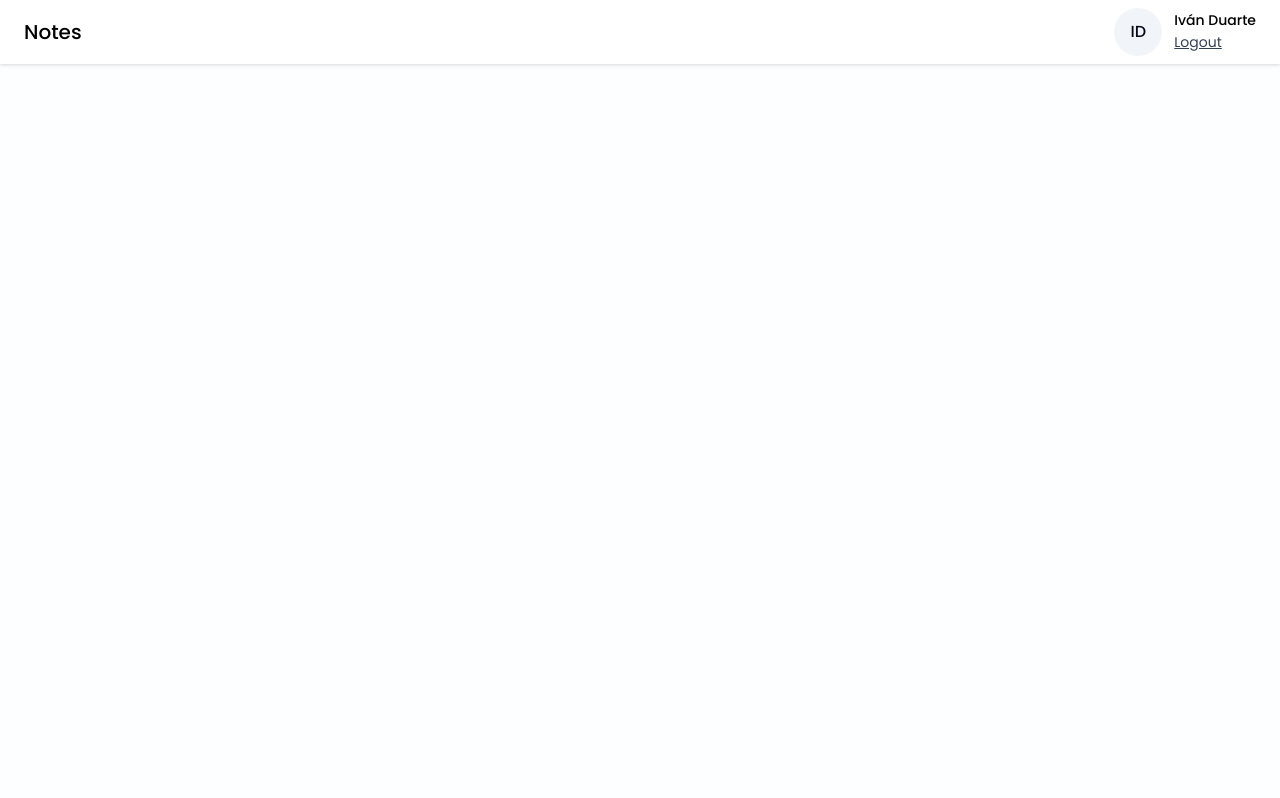
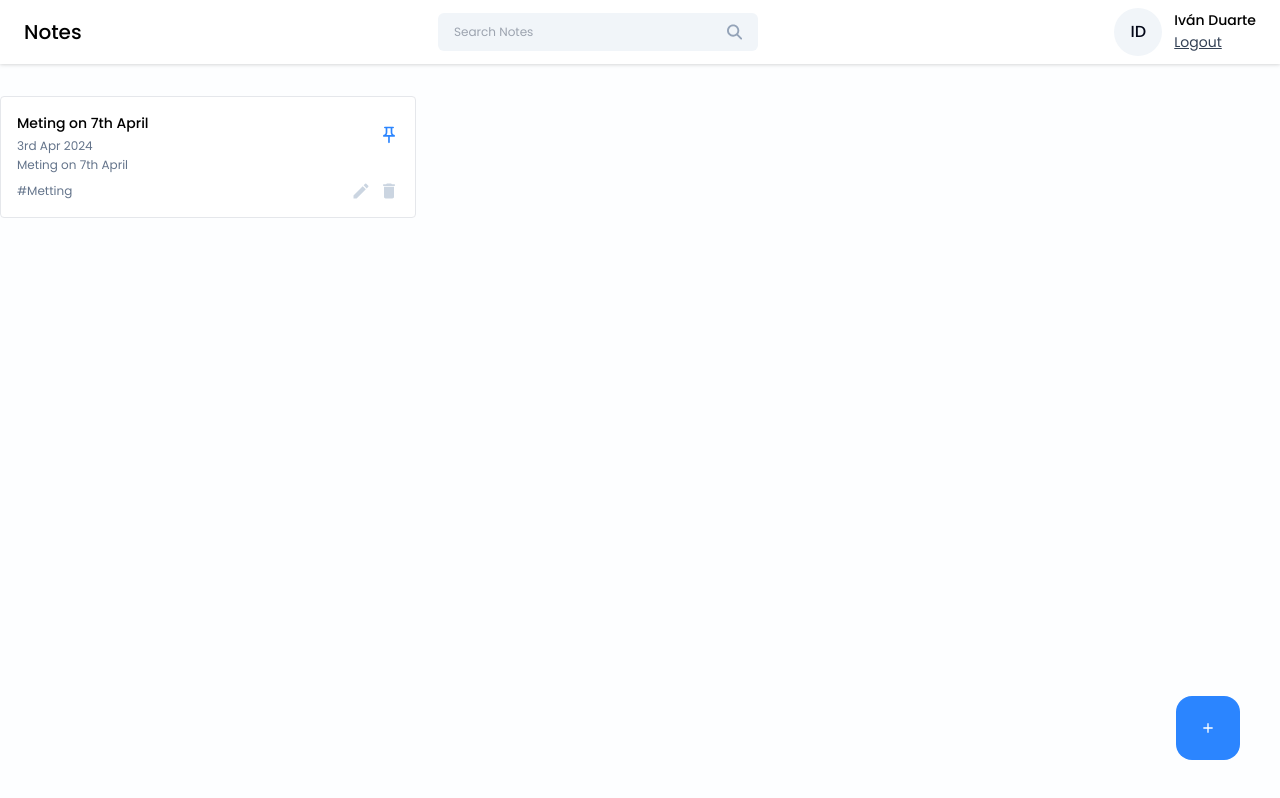
Before and after one commit to IvanNehuenDuarte/MERN-Stack, a React (Vite) app in the folder frontend/notes-app/: page /dashboard in a window 1280 px wide. Built offline with nearby package versions, Linux system fonts and the light colour scheme.

Commit message:
SearchBar y empezamos con la creación de las cards

```diff
--- a/frontend/notes-app/package.json
+++ b/frontend/notes-app/package.json
@@ -26,6 +26,7 @@
     "eslint-plugin-react-refresh": "^0.4.6",
     "postcss": "^8.4.38",
     "tailwindcss": "^3.4.3",
-    "vite": "^5.2.0"
+    "vite": "^5.2.0",
+    "vitest": "^1.5.3"
   }
 }
--- /dev/null
+++ b/frontend/notes-app/src/components/Cards/NoteCard.jsx
@@ -0,0 +1,43 @@
+import { MdOutlinePushPin } from "react-icons/md";
+import { MdCreate, MdDelete } from "react-icons/md";
+
+function NoteCard({
+  title,
+  date,
+  content,
+  tags,
+  isPinned,
+  onEdit,
+  onDelete,
+  onPinNote,
+}) {
+  return (
+    <div className="border rounded p-4 bg-white hover:shadow-xl transition-all ease-in-out">
+      <div className="flex items-center justify-between">
+        <div>
+          <h6 className="text-sm font-medium">{title}</h6>
+          <span className="text-xs text-slate-500">{date}</span>
+        </div>
+        <MdOutlinePushPin
+          className={`icon-btn ${isPinned ? "text-primary" : "text-slate-300"}`}
+          onClick={onPinNote}
+        />
+      </div>
+
+      <p className="text-xs text-slate-500">{content?.slice(0, 60)}</p>
+
+      <div className="flex items-center justify-between mt-2">
+        <div className="text-xs text-slate-500">{tags}</div>
+        <div className="flex items-center gap-2">
+          <MdCreate className="icon-btn hover:text-blue-600" onClick={onEdit} />
+          <MdDelete
+            className="icon-btn hover:text-red-500"
+            onClick={onDelete}
+          />
+        </div>
+      </div>
+    </div>
+  );
+}
+
+export default NoteCard;
--- a/frontend/notes-app/src/components/Navbar/Navbar.jsx
+++ b/frontend/notes-app/src/components/Navbar/Navbar.jsx
@@ -1,16 +1,37 @@
 import { useNavigate } from "react-router-dom";
 import ProfileInfo from "../Cards/ProfileInfo";
+import SearchBar from "../SearchBar/SearchBar";
+import { useState } from "react";
 
 const Navbar = () => {
+  const [searchQuery, setSearchQuery] = useState("");
+
   const navigate = useNavigate;
 
   const onLogout = () => {
     navigate("/login");
   };
 
+  const handleSearch = () => {
+
+  }
+
+  const onClearSearch = () => {
+    setSearchQuery("");
+  }
+
   return (
     <div className="bg-white flex items-center justify-between px-6 py-2 drop-shadow">
       <h2 className="text-xl font-medium text-black py-2">Notes</h2>
+
+      <SearchBar
+        value={searchQuery}
+        onChange={({ target }) => {
+          setSearchQuery(target.value);
+        }}
+        handleSearch={handleSearch}
+        onClearSearch={onClearSearch}
+      />
 
       <ProfileInfo onLogout={onLogout} />
     </div>
--- /dev/null
+++ b/frontend/notes-app/src/components/SearchBar/SearchBar.jsx
@@ -0,0 +1,30 @@
+import { FaMagnifyingGlass } from "react-icons/fa6";
+import { IoMdClose } from "react-icons/io";
+
+const SearchBar = ({ value, onChange, handleSearch, onClearSearch }) => {
+  return (
+    <div className="w-80 flex items-center px-4 bg-slate-100 rounded-md">
+      <input
+        type="text"
+        placeholder="Search Notes"
+        className="w-full text-xs bg-transparent py-[11px] outline-none"
+        value={value}
+        onChange={onChange}
+      />
+
+      {value && (
+        <IoMdClose
+          className="text-xl text-slate-500 cursor-pointer hover:text-black mr-3"
+          onClick={onClearSearch}
+        />
+      )}
+
+      <FaMagnifyingGlass
+        className="text-slate-400 cursor-pointer hover:text-black"
+        onClick={handleSearch}
+      />
+    </div>
+  );
+};
+
+export default SearchBar;
--- a/frontend/notes-app/src/index.css
+++ b/frontend/notes-app/src/index.css
@@ -1,4 +1,4 @@
-@import url('https://fonts.googleapis.com/css2?family=Poppins:ital,wght@0,100;0,200;0,300;0,400;0,500;0,600;0,700;0,800;0,900;1,100;1,200;1,300;1,400;1,500;1,600;1,700;1,800;1,900&display=swap');
+@import url("https://fonts.googleapis.com/css2?family=Poppins:ital,wght@0,100;0,200;0,300;0,400;0,500;0,600;0,700;0,800;0,900;1,100;1,200;1,300;1,400;1,500;1,600;1,700;1,800;1,900&display=swap");
 
 @tailwind base;
 @tailwind components;
@@ -10,7 +10,6 @@
   }
 
   body {
-
     background-color: #fdfeff;
     overflow-x: hidden;
   }
@@ -23,6 +22,10 @@
   }
 
   .btn-primary {
-        @apply w-full text-sm bg-primary text-white p-2 rounded my-1 hover:bg-blue-600
+    @apply w-full text-sm bg-primary text-white p-2 rounded my-1 hover:bg-blue-600;
+  }
+
+  .icon-btn {
+    @apply text-xl text-slate-300 cursor-pointer hover:text-primary;
   }
 }
--- a/frontend/notes-app/src/pages/Home/Home.jsx
+++ b/frontend/notes-app/src/pages/Home/Home.jsx
@@ -1,12 +1,32 @@
-import Navbar from "../../components/Navbar/Navbar"
-
+import NoteCard from "../../components/Cards/NoteCard";
+import Navbar from "../../components/Navbar/Navbar";
+import { MdAdd } from 'react-icons/md'
 
 const Home = () => {
-    return(
-        <>
-            <Navbar />
-        </>
-    )
-}
+  return (
+    <>
+      <Navbar />
 
-export default Home
+      <div className="container mx-auto">
+        <div className="grid grid-cols-3 gap-4 mt-8">
+          <NoteCard
+            title="Meting on 7th April"
+            date="3rd Apr 2024"
+            content="Meting on 7th April"
+            tags="#Metting"
+            isPinned={true}
+            onEdit={() => {}}
+            onDelete={() => {}}
+            onPinNote={() => {}}
+          />
+        </div>
+      </div>
+
+      <button className="w-16 h-16 flex items-center justify-center rounded-2xl bg-primary hover:bg-blue-600 absolute right-10 bottom-10" onClick={() => {}}>
+        <MdAdd className="text-[32] text-white" />
+      </button>
+    </>
+  );
+};
+
+export default Home;
```
Also changed, not shown: 1 other file (tests, documents, lock files or other folders). Lines whose indentation alone changed are shown as unchanged.
